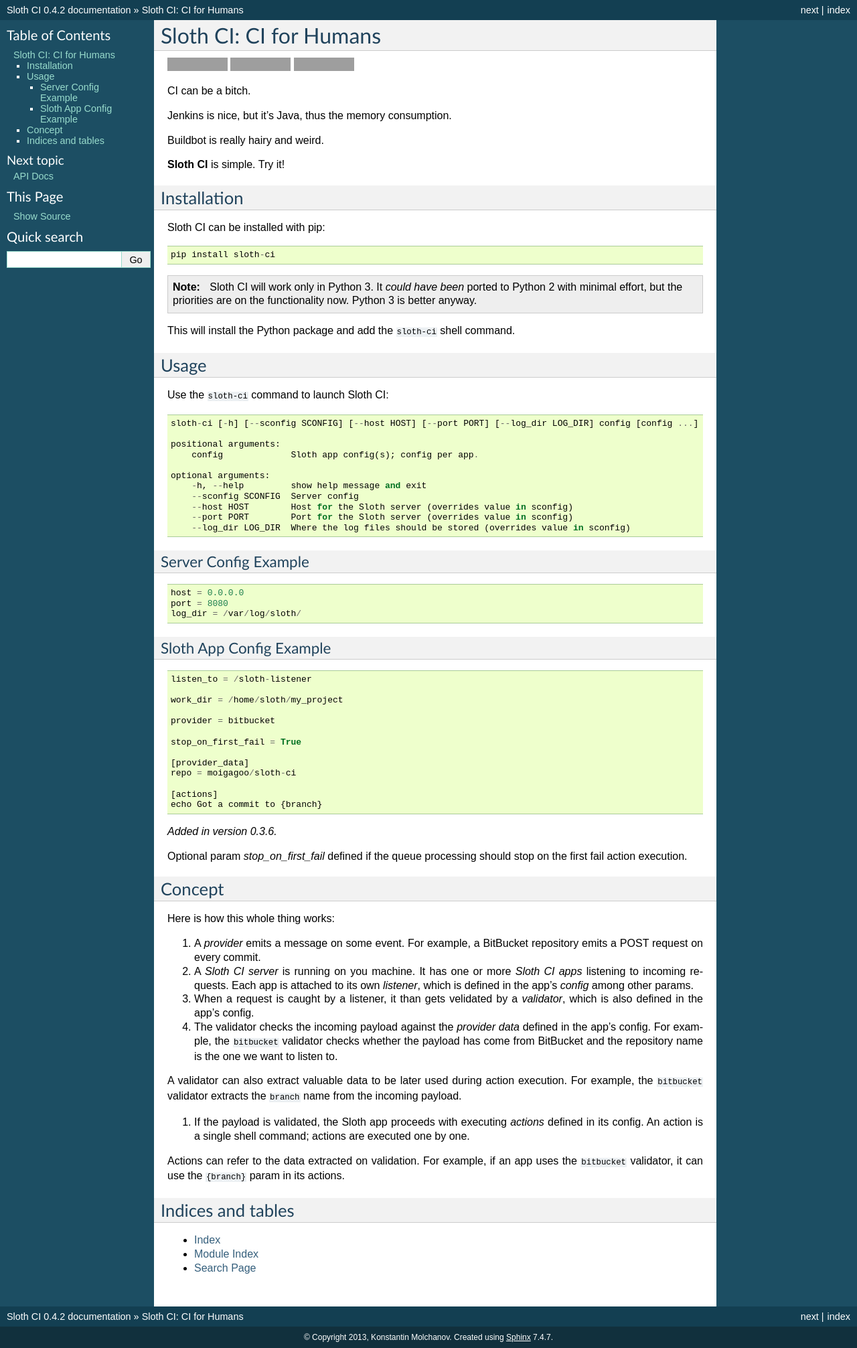
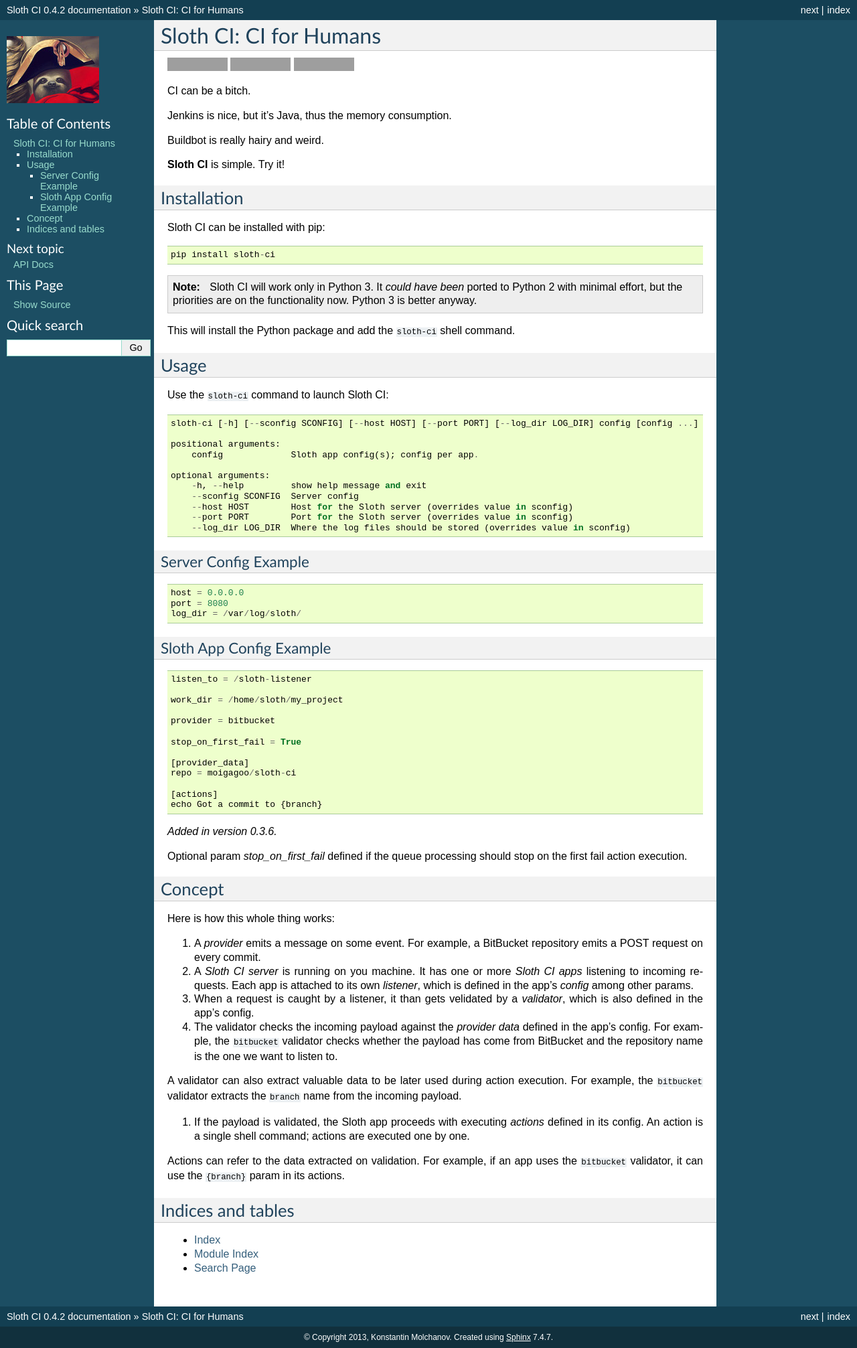
Before and after one commit to sloth-ci/sloth-ci, a Sphinx documentation site: the page built from docs/index.rst, in a window 1280 px wide. Shown: the whole page at 67% size. Built offline with Sphinx 7.4.7, drawn with Linux system fonts in a browser that asks for light colours; grey boxes are pictures that could not be loaded.

Commit message:
LaTex and HTML logos added.

```diff
--- a/docs/conf.py
+++ b/docs/conf.py
@@ -113,7 +113,7 @@
 
 # The name of an image file (relative to this directory) to place at the top
 # of the sidebar.
-#html_logo = None
+html_logo = '../napoleon_sloth_small.jpg'
 
 # The name of an image file (within the static path) to use as favicon of the
 # docs.  This file should be a Windows icon file (.ico) being 16x16 or 32x32
@@ -192,7 +192,7 @@
 
 # The name of an image file (relative to this directory) to place at the top of
 # the title page.
-#latex_logo = None
+latex_logo = '../napoleon_sloth.jpg'
 
 # For "manual" documents, if this is true, then toplevel headings are parts,
 # not chapters.
```
Also changed, not shown: napoleon_sloth_small.jpg (added).
